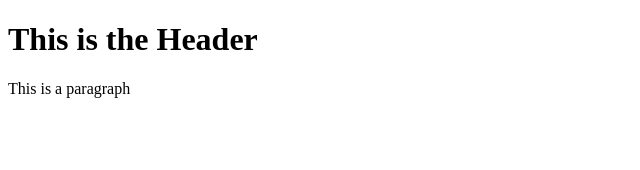
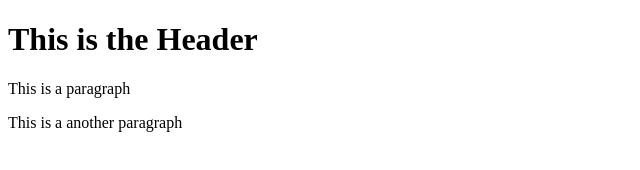
Before and after one commit to pele5585/git-test, a plain HTML site: page index.html in a window 1280 px wide. Shown: the whole page, without its empty margins (0-640 px from the left). Drawn offline with Linux system fonts and the light colour scheme.

Commit message:
Third commit

```diff
--- a/index.html
+++ b/index.html
@@ -3,5 +3,6 @@
     <body>
         <h1>This is the Header</h1>
         <p>This is a paragraph</p>
+        <p>This is a another paragraph</p>
     </body>
 </html>
```
